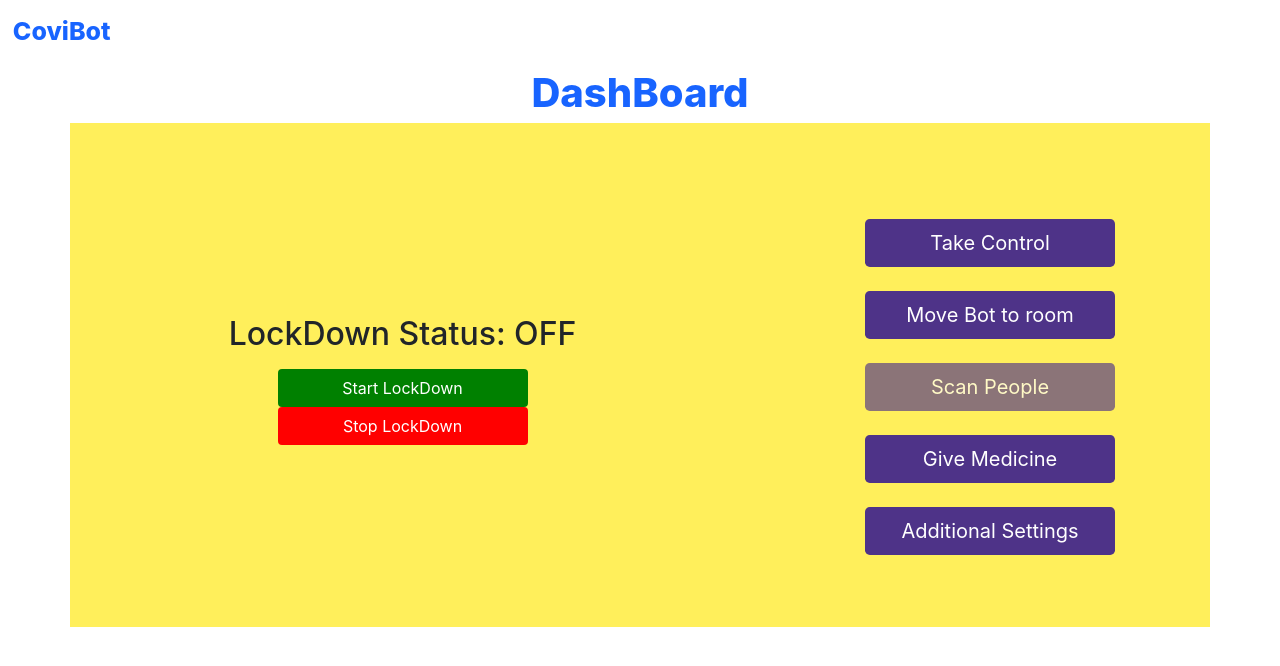
After one commit to harshithtunuguntla/CoviBot, a Flask app: page /lockdown in a window 1280 px wide. The commit adds this page. Shown: the top 666 px of the page. Run offline with Flask 2, Linux system fonts and the light colour scheme; some libraries are stand-ins or nearby versions.

Commit message:
added lockdown html page

```diff
--- a/templates/dashboard_1.html
+++ b/templates/dashboard_1.html
@@ -153,7 +153,7 @@
                 <br>
 
                 <div class="row justify-content-end">
-                <button type="button" class="btn btn-default btn-lg" >LockDown</button>
+                <button type="button" class="btn btn-default btn-lg"  onclick="location.href = '/lockdown'">LockDown</button>
                 </div>
 
                 <br>
--- /dev/null
+++ b/templates/lockdown.html
@@ -0,0 +1,214 @@
+<!DOCTYPE html>
+<html lang="en">
+<head>
+    <meta charset="UTF-8">
+    <meta http-equiv="X-UA-Compatible" content="IE=edge">
+    <meta name="viewport" content="width=device-width, initial-scale=1.0">
+    <title>Additional Settings</title>
+    <link rel="stylesheet" href="https://maxcdn.bootstrapcdn.com/bootstrap/4.0.0/css/bootstrap.min.css" integrity="sha384-Gn5384xqQ1aoWXA+058RXPxPg6fy4IWvTNh0E263XmFcJlSAwiGgFAW/dAiS6JXm" crossorigin="anonymous">
+
+    <style>
+
+        .namelogo{
+            font-family: 'Inter', sans-serif;
+            font-size: 25px;
+            font-weight:800;
+            color: #1864FF;
+            padding: 1%;
+        }
+        .dashboardheading{
+            font-family: 'Inter', sans-serif;
+            font-size: 40px;
+            font-weight:800;
+            color: #1864FF;
+        }
+
+        .btn {
+            min-width: 250px;
+            background-color: #4E3388;
+            color: white;
+        }
+
+        .columcolor
+        {
+            background-color: #ffe600a4;
+        }
+
+        .rotateicon{
+            transform:rotate(0deg);
+        }
+        .rotateicon90{
+            transform:rotate(90deg);
+        }
+        .rotateicon180{
+            transform:rotate(180deg);
+        }
+        .rotateicon270{
+            transform:rotate(270deg);
+        }
+
+        .spacebuttons {
+        display: flex;
+        justify-content:space-between;
+        }
+
+    </style>
+</head>
+
+
+<body>
+
+    <div class="namelogo">
+        CoviBot
+    </div>
+
+
+
+    <div class="row justify-content-center dashboardheading">
+        DashBoard
+    </div>
+
+
+    <div class="container columcolor">
+
+        <div class="row">
+
+            <div class="col-md-1 ">
+
+            </div>
+
+            <div class="col-md-5 flex justify-content-center">
+
+                    <br>
+                    <br>
+                    <br>
+                    <br>
+                    <br>
+                    <br>
+                    <br>
+                    <br>
+
+
+
+
+
+                    <div class="row justify-content-center">
+                        <label for="range_value" class="form-label"><h2>LockDown Status: <span id="lockdownstate">OFF</span></h2></label>
+                    </div>
+
+                        <!-- <br> -->
+
+                    <div class="row justify-content-center">
+
+                        <div classs="col-md-5">
+                            <button class="btn" style="background-color: green;" onclick="lockdown_on()">Start LockDown</button>
+                        </div>
+
+
+                        <div classs="col-md-5">
+                        <button class="btn" style="background-color: red;" onclick="lockdown_off()">Stop LockDown</button>
+                        </div>
+
+                    </div>
+
+              </div>
+
+              <div class="col-md-5">
+
+                <br>
+                <br>
+                <br>
+                <br>
+
+
+                <div class="row justify-content-end">
+                <button type="button" class="btn btn-default btn-lg"  onclick="location.href = '/dashboard_1'" >Take Control</button>
+                </div>
+
+                <br>
+
+                <div class="row justify-content-end">
+                <button type="button" class="btn btn-default btn-lg" >Move Bot to room</button>
+                </div>
+
+                <br>
+
+                <div class="row justify-content-end">
+                <button type="button" class="btn btn-default btn-lg disabled" >Scan People</button>
+                </div>
+
+                <br>
+
+                <div class="row justify-content-end">
+                <button type="button" class="btn btn-default btn-lg" >Give Medicine</button>
+                </div>
+
+                <br>
+
+                <div class="row justify-content-end">
+                <button type="button" class="btn btn-default btn-lg " onclick="location.href = '/additional_settings'">Additional Settings</button>
+                </div>
+
+                <br>
+                <br>
+                <br>
+
+
+              </div>
+
+              <div class="col-md-1 ">
+
+            </div>
+
+
+
+        </div>
+
+
+
+    </div>
+
+
+
+        <script>
+
+            // 10000 - forward
+            // 01000 - left
+            // 00100 - stop
+            // 00010 - right
+            // 00001 - backward
+
+
+            function lockdown_on(){
+                console.log("Lockdown On");
+                document.getElementById("lockdownstate").innerHTML = "ON";
+                let url = "/lockdown/start";
+                document.location.href=url;
+                document.location.href="/lockdown/start";
+
+            }
+
+            function lockdown_off(){
+                console.log("Lockdown oFF ")
+
+                document.getElementById("lockdownstate").innerHTML = "OFF";
+                let url2 = "/lockdown/stop";
+                document.location.href=url2;
+                // shift_url();
+
+
+            }
+
+
+
+        </script>
+
+
+
+
+</body>
+
+
+
+
+</html>
```
